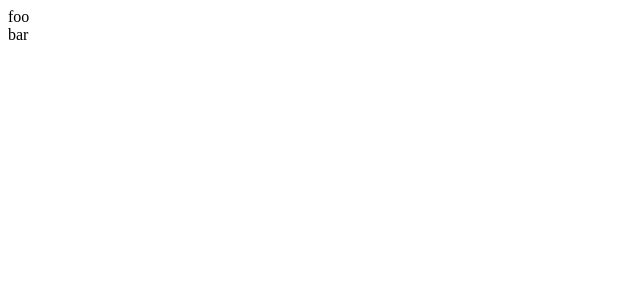
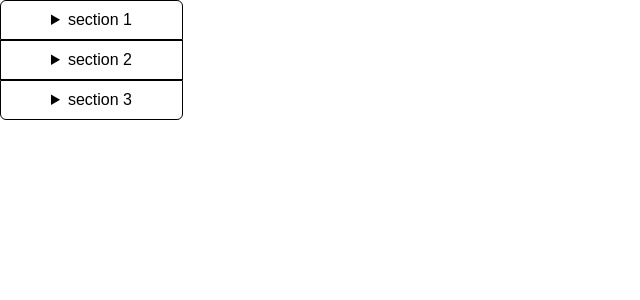
Before and after one commit to shaopix/Portfolio, a Vue app: page / in a window 1280 px wide. Shown: the top 300 px of the page, without its empty margins (0-640 px from the left). Built offline with nearby package versions, Linux system fonts and the light colour scheme.

Commit message:
update main menu

```diff
--- a/package.json
+++ b/package.json
@@ -9,6 +9,8 @@
   },
   "dependencies": {
     "core-js": "^3.8.3",
+    "sass": "^1.68.0",
+    "sass-loader": "^13.3.2",
     "vue": "^3.2.13"
   },
   "devDependencies": {
--- a/src/App.vue
+++ b/src/App.vue
@@ -1,29 +1,92 @@
 <template>
- <div class="app">
-  <MainMenu :menu-item-list="menuItems"></MainMenu>
- </div>
+  <div class="app">
+    <div class="container-menu">
+      <MainMenu :menu-sections="menuItems"></MainMenu>
+    </div>
+    <div>
+
+    </div>
+  </div>
 </template>
 
 <script lang="ts">
-import { defineComponent } from 'vue';
-import MainMenu from './components/MainMenu.vue';
-import MenuItem from './types/MenuItem';
-
-const menuItems: Array<MenuItem> = [{label: 'foo', componentName: 'foo'}, {label: 'bar', componentName: 'bar'}];
+import { defineComponent } from "vue";
+import MainMenu from "./components/MainMenu.vue";
+import MenuSection from "./types/MenuSection";
 
 export default defineComponent({
-  name: 'App',
-  components:{
-    MainMenu
+  name: "App",
+  components: {
+    MainMenu,
   },
   setup() {
-  return{
-    menuItems
-  }
-}
+    const menuItems: Array<MenuSection> = [
+      {
+        name: "section 1",
+        items: [
+          {
+            name: "label 1",
+            anchor: "anchor1",
+          },
+          {
+            name: "label 2",
+            anchor: "anchor2",
+          },
+          {
+            name: "label 3",
+            anchor: "anchor3",
+          },
+        ],
+      },
+      {
+        name: "section 2",
+        items: [
+          {
+            name: "label 4",
+            anchor: "anchor4",
+          },
+          {
+            name: "label 5",
+            anchor: "anchor5",
+          },
+          {
+            name: "label 6",
+            anchor: "anchor6",
+          },
+        ],
+      },
+      {
+        name: "section 3",
+        items: [
+          {
+            name: "label 7",
+            anchor: "anchor7",
+          },
+          {
+            name: "label 8",
+            anchor: "anchor8",
+          },
+          {
+            name: "label 9",
+            anchor: "anchor9",
+          },
+        ],
+      },
+    ];
+    return {
+      menuItems,
+    };
+  },
 });
 </script>
 
-<style>
-
+<style src="../src/assets/global.css"></style>
+<style lang="scss">
+body {
+  margin: 0;
+}
+.container-menu {
+  display: flex;
+  margin: 0;
+}
 </style>
--- a/src/assets/global.css
+++ b/src/assets/global.css
@@ -1 +1,5 @@
 /* CSS global de l'application */
+@import url('https://fonts.googleapis.com/icon?family=Material+Icons');
+body {
+    font-family: 'Dosis', sans-serif;
+ }
--- a/src/components/MainMenu.vue
+++ b/src/components/MainMenu.vue
@@ -1,25 +1,83 @@
 <template>
-    <div>
-        <div v-for="(menuItem, index) in menuItemList" v-bind:key="index">
-            <span>
-                {{ menuItem.label }}
-            </span>
-        </div>
-    </div>
+  <div id="menu">
+    <section class="menu__section">
+      <details
+        class="menu__section__details"
+        v-for="(section, indexSection) in menuSections"
+        :key="indexSection"
+      >
+        <summary class="menu__section__details__summary">
+          {{ section.name }}
+        </summary>
+        <ul class="summary__list">
+          <li
+            class="summary__list__item"
+            v-for="(menuItem, menuItemIndex) in section.items"
+            :key="menuItemIndex"
+          >
+            <a href="">{{ menuItem.name }}</a>
+          </li>
+        </ul>
+      </details>
+    </section>
+  </div>
+  <!-- menu-container -->
 </template>
 <script lang="ts">
-import { defineComponent, ref } from 'vue';
-import type { PropType } from 'vue'
-import MenuItem from "../types/MenuItem"
+import { defineComponent } from "vue";
+import type { PropType } from "vue";
+import MenuSection from "@/types/MenuSection";
 
 export default defineComponent({
-    name:"MainMenu",
-    props:{
-        menuItemList: {
-            type: Array as PropType<MenuItem[]>
+  name: "MainMenu",
+  props: {
+    menuSections: {
+      type: Array as PropType<MenuSection[]>,
+    },
+  },
+  methods: {
+    anchorFormate(anchor: string) {
+      return `#${anchor}`;
+    },
+  },
+  setup() {
+    return {};
+  },
+});
+</script>
+<style scoped lang="scss">
+#menu {
+  .menu__section {
+    .menu__section__details:first-child {
+      border-radius: 6px 6px 0 0;
+    }
+    .menu__section__details:last-child {
+      border-radius: 0 0 6px 6px;
+    }
+    .menu__section__details {
+      border: 1px solid black;
+      .summary__list {
+        text-decoration: none;
+        .summary__list__item {
+          text-decoration: none;
+          list-style: none;
+          margin: 10px;
+          a,
+          a:hover,
+          a:visited {
+            text-decoration: none;
+            color: black;
+          }
         }
+      }
+      .menu__section__details__summary {
+        padding: 10px 50px 10px 50px;
+      }
     }
-})
-</script>
-<style scoped>
+    .menu__section__details[open] .menu__section__details__summary {
+      border-radius: 6px 6px 0 0;
+      background-color: #e8eaed;
+    }
+  }
+}
 </style>
--- a/src/types/MenuItem.ts
+++ b/src/types/MenuItem.ts
@@ -1,6 +1,6 @@
 interface MenuItem {
-    label: string,
-    componentName: string
+    name: string,
+    anchor: string
    }
 
 export default MenuItem
--- /dev/null
+++ b/src/types/MenuSection.ts
@@ -0,0 +1,8 @@
+import MenuItem from "./MenuItem";
+
+interface MenuSection {
+    name: string,
+    items: MenuItem[]
+}
+
+export default MenuSection;
```
Also changed, not shown: 1 other file (tests, documents, lock files or other folders).
